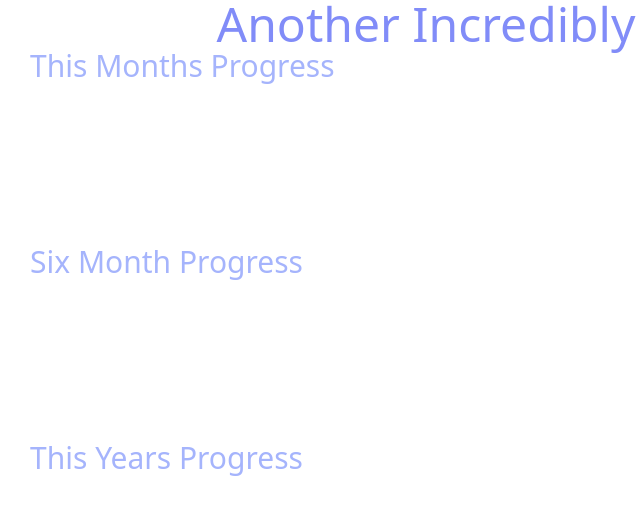
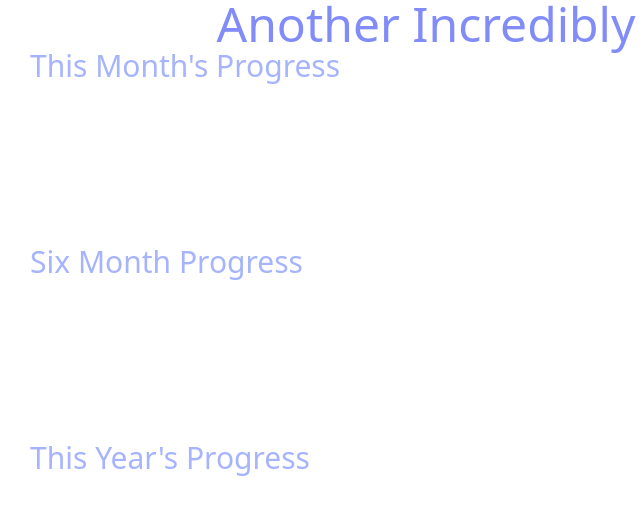
Before and after one commit to KamWithK/exSTATic, a browser extension: page docs/stats.html in a window 1280 px wide. Shown: the top 526 px of the page, 18-658 px from the left. Drawn offline with nearby package versions, Linux system fonts and the light colour scheme; a web font is replaced by a local one.

Commit message:
Fixed typo on stats page

```diff
--- a/docs/stats.html
+++ b/docs/stats.html
@@ -48,7 +48,7 @@
 <body class="dark:bg-slate-800 px-12">
   <h1 class="text-5xl text-indigo-400 text-center">Another Incredibly <p class="italic inline">exSTATic</p> Report...</h1>
 
-  <h2 class="subheading">This Months Progress</h2>
+  <h2 class="subheading">This Month's Progress</h2>
   <div class="stat_category">
     <div id="speed_one_month" class="graph"></div>
     <div id="quantity_one_month" class="graph"></div>
@@ -60,7 +60,7 @@
     <div id="quantity_six_months" class="graph"></div>
   </div>
 
-  <h2 class="subheading">This Years Progress</h2>
+  <h2 class="subheading">This Year's Progress</h2>
   <div class="stat_category">
     <div id="speed_twelve_months" class="graph"></div>
     <div id="quantity_twelve_months" class="graph"></div>
```
